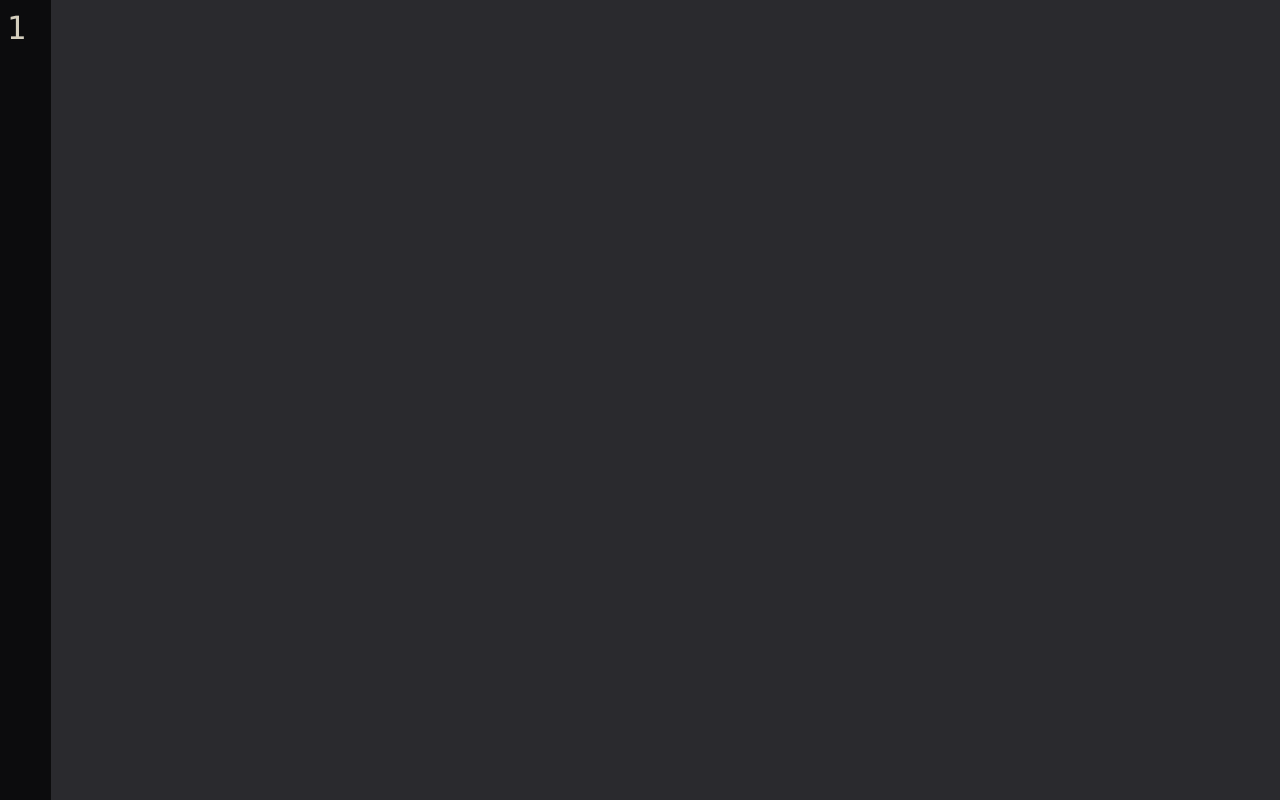
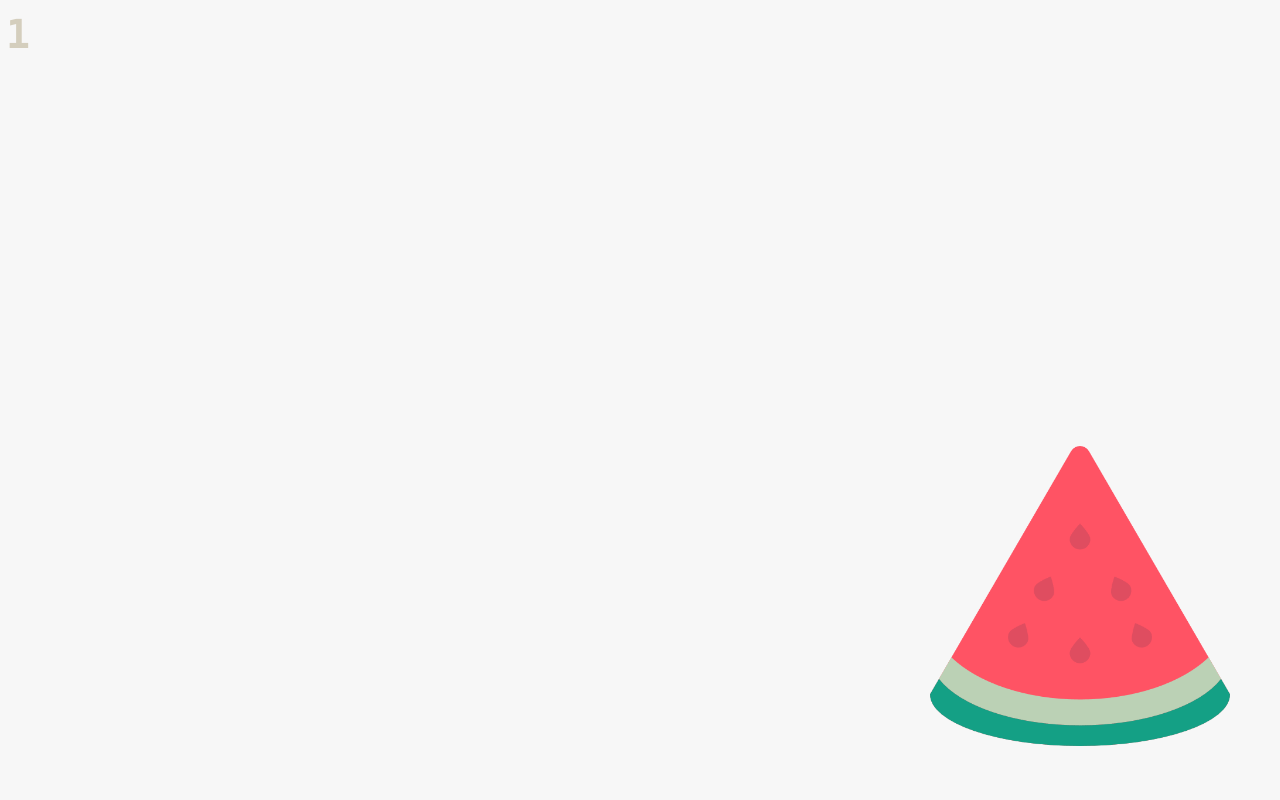
Before and after one commit to dcalsky/jclint, a website built with Parcel: page playground/index.html in a window 1280 px wide. Built offline with nearby package versions, Linux system fonts and the light colour scheme.

Commit message:
chore(playground): add watermelon icon and increase font weight

```diff
--- a/playground/index.html
+++ b/playground/index.html
@@ -16,7 +16,7 @@
     <textarea id="editor"></textarea>
 
     <div id="output">
-
+        <img src="./assets/watermelon.png" width="300px" alt="">
     </div>
     <script src="./index.js"></script>
 </body>
--- a/playground/index.js
+++ b/playground/index.js
@@ -2,7 +2,7 @@ import debounce from "lodash/debounce";
 import CodeMirror from "codemirror";
 import Parser from "../src/jcl.parser";
 import "codemirror/lib/codemirror.css";
-import "codemirror/theme/shadowfox.css";
+import "codemirror/theme/3024-day.css";
 import "./styles/main.less";
 
 class Editor {
@@ -13,7 +13,7 @@ class Editor {
       lineNumbers: true,
       mode: "jcl",
       matchBrackets: true,
-      theme: "shadowfox"
+      theme: "3024-day"
     });
     this.$gutter = document.querySelector(".CodeMirror-gutters");
 
@@ -22,7 +22,6 @@ class Editor {
   }
   validate() {
     this.parser.parse(this.code_editor.getValue());
-    console.log(this.parser.error)
     if (this.parser.error) {
       const body = this.parser.error;
       this.$gutter.classList.toggle("error", true);
@@ -35,20 +34,6 @@ class Editor {
       this.$output.textContent = "";
       this.clear_gutter_mark();
     }
-    // catch (e) {
-    //   const matches = e.message.match("line ([0-9]*)");
-    //   this.$gutter.classList.toggle("error", true);
-    //   if (matches) {
-    //     this.code_editor.addLineClass(
-    //       parseInt(matches[1] - 1),
-    //       "gutter",
-    //       "error-line"
-    //     );
-    //   } else {
-    //     throw e;
-    //     this.$output.textContent = e;
-    //   }
-    // }
   }
   clear_gutter_mark() {
     this.$gutter.classList.toggle("error", false);
--- a/playground/styles/main.less
+++ b/playground/styles/main.less
@@ -9,13 +9,19 @@ body {
   overflow-x: hidden;
   margin: 0;
 }
+#output {
+  position: absolute;
+  right: 50px;
+  bottom: 50px;
+}
 
 .CodeMirror {
   height: 100%;
   border: 0;
   width: 100%;
   line-height: 1.5;
-  font-size: 2rem;
+  font-size: 2.5rem;
+  font-weight: 600;
   font-family: Consolas, Monaco, monospace;
   opacity: 1;
   transition: opacity 0.3s;
```
Also changed, not shown: playground/assets/watermelon.png (added).
